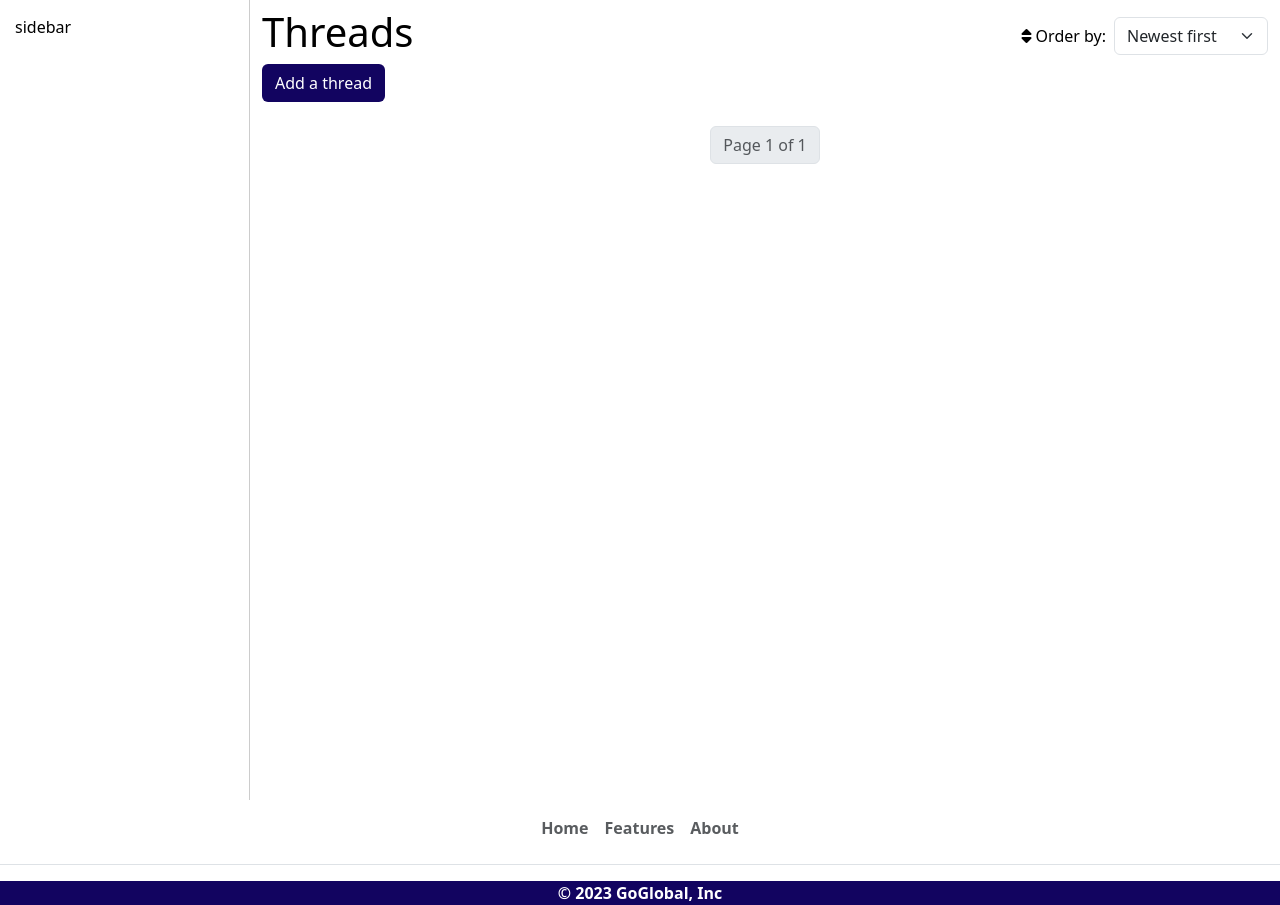
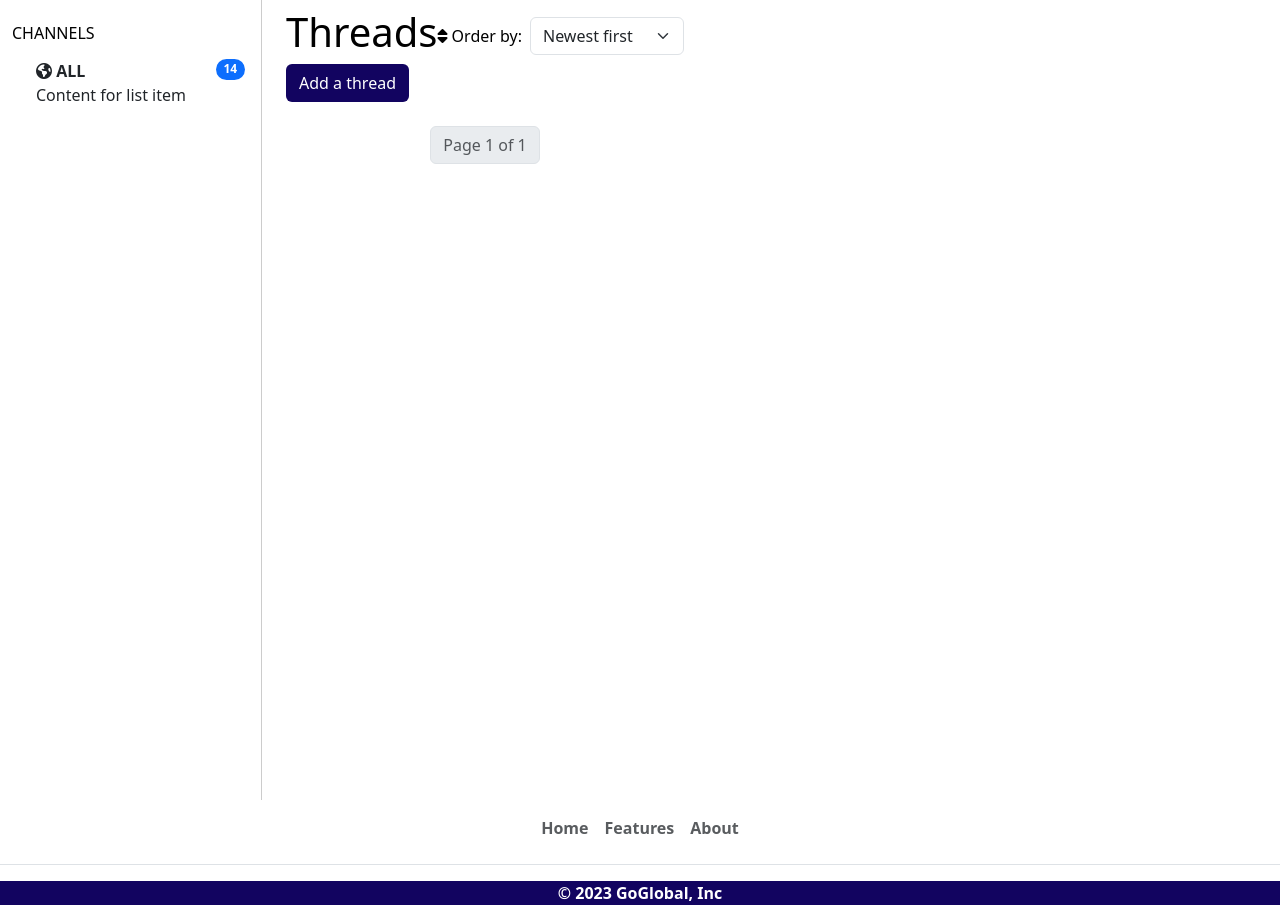
Before and after one commit to Camelia03/portofolio-project-4, a Django app: page / in a window 1280 px wide. Shown: the part 110-1015 px from the top of the page. Run offline with Django 3.2, Linux system fonts and the light colour scheme; the visitor is signed in with stand-in values (Sample User, id 1); data that the repository does not hold is empty; some libraries are stand-ins or nearby versions.

Commit message:
Show channels in sidebar on index

```diff
--- a/forum/views.py
+++ b/forum/views.py
@@ -1,7 +1,7 @@
 from typing import Any, Dict
 from django.db.models.query import QuerySet
 from django.shortcuts import render, redirect, get_object_or_404
-from .models import Thread, Upvote, Downvote
+from .models import Thread, Upvote, Downvote, Channel
 from django.views import View
 from .forms import ThreadForm, ReplyForm, UpdateProfileForm, UpdateUserForm, CustomUserCreationForm
 from django.urls import reverse_lazy
@@ -40,6 +40,7 @@ class Index(ListView):
         context = super().get_context_data(**kwargs)
 
         context['order_by'] = self.request.GET.get('order_by') or '-created_on'
+        context['channels'] = Channel.objects.all()
 
         return context
 
--- a/static/css/style.css
+++ b/static/css/style.css
@@ -90,7 +90,6 @@ body {
 .sidebar {
     min-height: 100vh;
     border-right: 1px solid #ccc;
-    padding: 15px;
     width: 250px;
 }
 
--- a/templates/base.html
+++ b/templates/base.html
@@ -70,24 +70,12 @@
     </div>
   </nav>
 
-  <div class="container-fluid">
-    <div class="row flex-nowrap">
-      <!-- Sidebar -->
-      <div class="sidebar">
-        <!-- Sidebar content goes here -->
-        sidebar
-      </div>
+  <!-- Main Content -->
+  <main class="container-fluid">
+    {% block content %}
 
-      <!-- Main Content -->
-      <main class="flex-fill">
-        <!-- Your existing content goes here -->
-        {% block content %}
-
-        {% endblock %}
-      </main>
-    </div>
-
-  </div>
+    {% endblock %}
+  </main>
 
   <!-- Footer -->
   <footer class="pt-2 text-bold">
--- a/templates/index.html
+++ b/templates/index.html
@@ -3,6 +3,38 @@
 {% load static %}
 
 {% block content %}
+<div class="d-flex">
+
+  <!-- Sidebar -->
+  <div class="sidebar pt-4 me-4">
+    <!-- Sidebar content goes here -->
+    <h6>CHANNELS</h5>
+      <ol class="list-group list-group-flush">
+        <li class="list-group-item d-flex justify-content-between align-items-start">
+          <div class="ms-2 me-auto">
+            <div class="fw-bold">
+              <i class="fa-solid fa-earth-americas"></i> ALL
+            </div>
+            Content for list item
+          </div>
+          <span class="badge bg-primary rounded-pill">14</span>
+        </li>
+        {% for channel in channels %}
+        <li class="list-group-item d-flex justify-content-between align-items-start">
+          <div class="ms-2 me-auto">
+            <div class="fw-bold">
+              <i class="fa-solid {{ channel.icon }}"></i> {{ channel.name }}
+            </div>
+            Content for list item
+          </div>
+          <span class="badge bg-primary rounded-pill">14</span>
+        </li>
+        {% endfor %}
+      </ol>
+
+  </div>
+
+  <div class="">
     <div class="d-flex justify-content-between mt-2">
       <h1>Threads</h1>
 
@@ -18,8 +50,6 @@
       </div>
     </div>
     <a href="{% url 'thread_add' %}"><button type="button" class="btn bg-blue">Add a thread</button></a>
-
-
 
     <div class="py-4">
       {% for thread in thread_list %}
@@ -64,6 +94,8 @@
         </ul>
       </div>
     </div>
+  </div>
+</div>
 {% endblock%}
 
 {% block javascript %}
```
Lines whose indentation alone changed are shown as unchanged.
